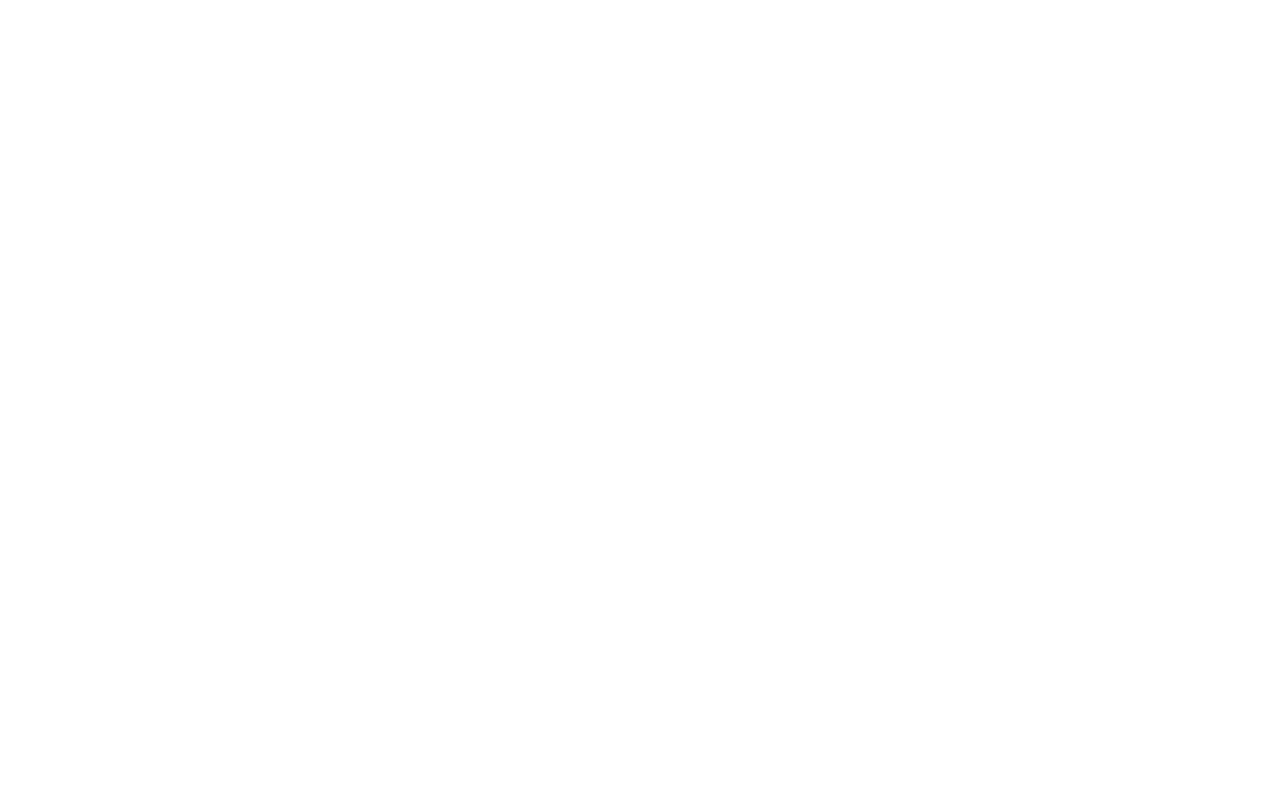
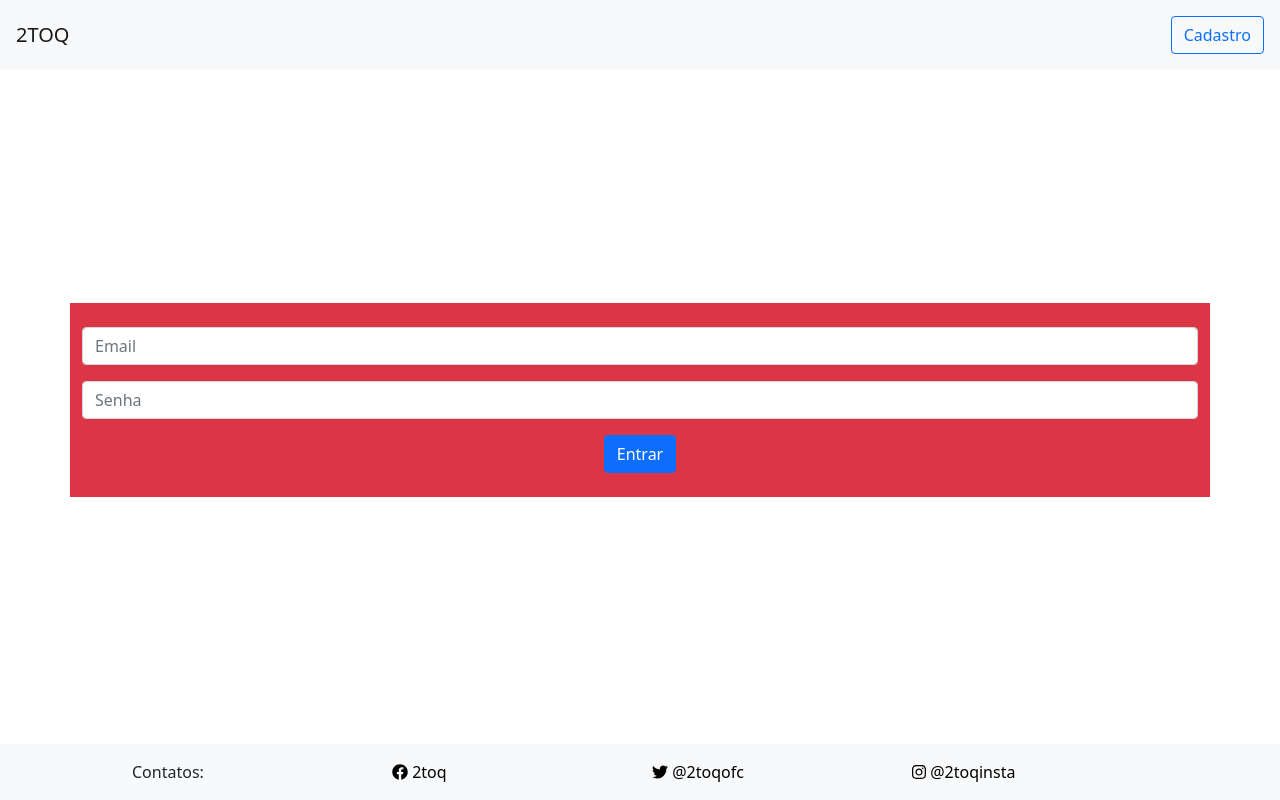
Before and after one commit to JV200320/2toq-frontend, a Next.js app: page /login in a window 1280 px wide. Built offline with nearby package versions, Linux system fonts and the light colour scheme.

Commit message:
Created login page and controlled login form

```diff
--- /dev/null
+++ b/components/Footer/index.jsx
@@ -0,0 +1,31 @@
+import React from 'react';
+import { Container, Col, Row } from 'react-bootstrap';
+import { FontAwesomeIcon } from '@fortawesome/react-fontawesome';
+import { faFacebook, faTwitter, faInstagram } from '@fortawesome/free-brands-svg-icons';
+import Link from 'next/link'
+import styles from '../../styles/Footer.module.css'
+
+export const Footer = () => {
+  return (
+    <>
+      <Container fluid className="fixed-bottom bg-light p-3">
+        <Col className="justify-content-center d-flex" md={{span: 10, offset: 1}} sm={{span:12}}>
+          <Row className="w-100">
+            <Col className={styles.contatos}>
+              Contatos:
+            </Col>
+            <Col>
+              <Link href="#"><a className={styles.mobile}><FontAwesomeIcon icon={faFacebook}/> 2toq</a></Link>
+            </Col>
+            <Col>
+              <Link href="#"><a className={styles.mobile}><FontAwesomeIcon icon={faTwitter}/> @2toqofc</a></Link>
+            </Col>
+            <Col>
+            <Link href="#"><a className={styles.mobile}><FontAwesomeIcon icon={faInstagram}/> @2toqinsta</a></Link>
+            </Col>
+          </Row>
+        </Col>
+      </Container>
+    </>
+  )
+}
--- /dev/null
+++ b/components/Form/index.jsx
@@ -0,0 +1,36 @@
+import React from 'react'
+import { Button, Form as Formulario, Container} from 'react-bootstrap'
+
+export const Form = () => {
+
+  const [email, setEmail] = React.useState('')
+  const [password, setPassword] = React.useState('')
+
+  return (
+    <Container className="text-center bg-danger">
+      <Formulario className="pt-4 pb-4">
+        <Formulario.Group className="mb-3" controlId="formBasicEmail">
+          <Formulario.Control
+            type="email"
+            placeholder="Email"
+            value={email}
+            onChange={(evt) => {setEmail(evt.target.value)}}
+          />
+        </Formulario.Group>
+
+        <Formulario.Group className="mb-3" controlId="formBasicPassword">
+          <Formulario.Control
+            type="password"
+            placeholder="Senha"
+            value={password}
+            onChange={(evt) => {setPassword(evt.target.value)}}
+          />
+        </Formulario.Group>
+        <Button variant="primary" type="submit">
+          Entrar
+        </Button>
+      </Formulario>
+    </Container>
+
+  )
+}
--- /dev/null
+++ b/components/Header/index.jsx
@@ -0,0 +1,19 @@
+import React from 'react'
+import Link from 'next/link'
+import { Navbar, Container, Nav, NavDropdown, Button } from 'react-bootstrap'
+
+export const Header = () => {
+  return (
+    <>
+      <Navbar bg="light" expand="lg" className="fixed-top">
+        {/* <Container> */}
+          <Navbar.Brand href="#home" className='ms-3'>2TOQ</Navbar.Brand>
+          <Navbar.Toggle aria-controls="basic-navbar-nav" />
+          <Navbar.Collapse id="basic-navbar-nav" className="justify-content-end">
+              <Nav.Link href="#" className="justify-content-center d-flex"><Button variant='outline-primary'>Cadastro</Button></Nav.Link>
+          </Navbar.Collapse>
+        {/* </Container> */}
+      </Navbar>
+    </>
+  )
+}
--- a/package.json
+++ b/package.json
@@ -9,6 +9,10 @@
     "lint": "next lint"
   },
   "dependencies": {
+    "@fortawesome/fontawesome-svg-core": "^1.2.35",
+    "@fortawesome/free-brands-svg-icons": "^5.15.3",
+    "@fortawesome/free-solid-svg-icons": "^5.15.3",
+    "@fortawesome/react-fontawesome": "^0.1.14",
     "bootstrap": "^5.0.2",
     "next": "11.0.1",
     "react": "17.0.2",
--- a/pages/login/index.jsx
+++ b/pages/login/index.jsx
@@ -1,9 +1,14 @@
 import React from 'react'
+import {Header} from '../../components/Header'
+import {Footer} from '../../components/Footer'
+import {Form} from '../../components/Form'
 
 const LoginPage = () => {
   return (
     <>
-
+    <Header/>
+    <Form/>
+    <Footer/>
     </>
   )
 }
--- /dev/null
+++ b/styles/Footer.module.css
@@ -0,0 +1,17 @@
+.contatos{
+
+}
+.mobile{
+  text-decoration: none;
+  color: black
+}
+  @media (max-width:540px) {
+    .contatos{
+      display: none;
+    }
+    .mobile {
+      font-size: 13px;
+      text-decoration: none;
+      color: black
+    }
+  }
--- a/styles/globals.css
+++ b/styles/globals.css
@@ -4,5 +4,9 @@
 body {
   padding: 0;
   margin: 0;
+  display: flex;
+  flex-direction: column;
+  justify-content: center;
+  height: 100vh;
   font-family: 'Roboto', sans-serif;
 }
```
Also changed, not shown: 1 other file (tests, documents, lock files or other folders).
